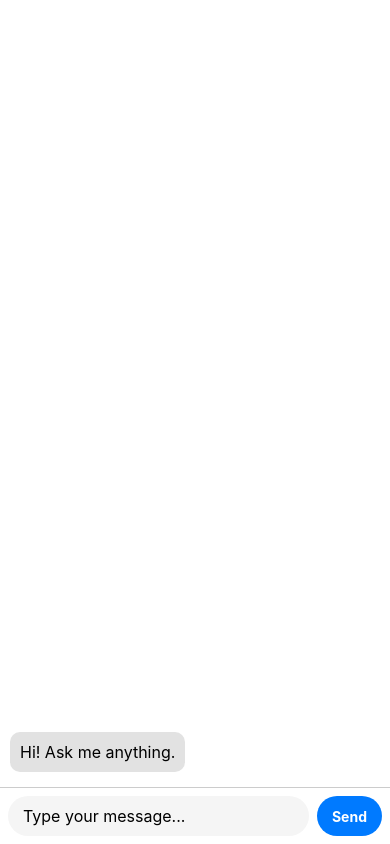
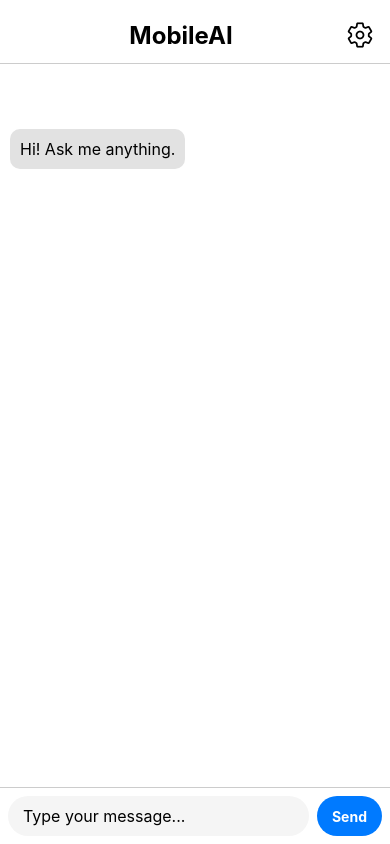
Before and after one commit to Comicalist/AIMobileBot, a React Native app: screen / in a window 390 px wide. Built offline with nearby package versions, Linux system fonts and the light colour scheme.

Commit message:
Large enhancements to the MobileAI Application with base to start creating options

```diff
--- a/App.js
+++ b/App.js
@@ -1,4 +1,4 @@
-import React, { useState } from 'react';
+import React, { useState, useRef } from 'react';
 import {
   View,
   Text,
@@ -11,12 +11,16 @@ import {
   SafeAreaView,
   StatusBar,
 } from 'react-native';
+import { OPENAI_API_KEY } from '@env';
+import { Ionicons } from '@expo/vector-icons';
 
 export default function App() {
   const [messages, setMessages] = useState([
     { id: '1', sender: 'bot', text: 'Hi! Ask me anything.' },
   ]);
   const [input, setInput] = useState('');
+  const flatListRef = useRef(null);
+
 
   const sendMessage = async () => {
     if (!input.trim()) return;
@@ -26,11 +30,10 @@ export default function App() {
     setInput('');
 
     try {
-      const apiKey = 'key-works,just-dont-have-money-to-waste-all-the-time,tried-secure-method,kept-breaking-app';
       const response = await fetch('https://api.openai.com/v1/chat/completions', {
         method: 'POST',
         headers: {
-          Authorization: `Bearer ${apiKey}`,
+          Authorization: `Bearer ${OPENAI_API_KEY}`,
           'Content-Type': 'application/json',
         },
         body: JSON.stringify({
@@ -56,6 +59,7 @@ export default function App() {
     }
   };
 
+
   const renderItem = ({ item }) => (
     <View style={[styles.message, item.sender === 'user' ? styles.user : styles.bot]}>
       <Text style={styles.messageText}>{item.text}</Text>
@@ -69,12 +73,21 @@ export default function App() {
         behavior={Platform.OS === 'ios' ? 'padding' : undefined}
         keyboardVerticalOffset={Platform.OS === 'ios' ? 100 : 80}
       >
+      <View style={[styles.header, { paddingTop: 20 }]}>
+        <Text style={styles.headerTitle}>MobileAI</Text>
+        <TouchableOpacity onPress={() => console.log('Settings pressed')}>
+          <Ionicons name="settings-outline" size={28} color="black" />
+        </TouchableOpacity>
+      </View>
+
         <FlatList
+          ref={flatListRef}
           data={messages}
           keyExtractor={item => item.id}
           renderItem={renderItem}
-          contentContainerStyle={styles.chat}
-          inverted
+          contentContainerStyle={[styles.chat, { paddingTop: 60 }]}
+          onContentSizeChange={() => flatListRef.current?.scrollToEnd({ animated: true })}
+          onLayout={() => flatListRef.current?.scrollToEnd({ animated: true })}
         />
 
         <View style={styles.inputContainer}>
@@ -142,4 +155,25 @@ const styles = StyleSheet.create({
     color: 'white',
     fontWeight: 'bold',
   },
+  header: {
+    flexDirection: 'row',
+    alignItems: 'center',
+    justifyContent: 'space-between',
+    paddingHorizontal: 16,
+    paddingVertical: 12,
+    borderBottomWidth: 1,
+    borderColor: '#ccc',
+    backgroundColor: '#fff',
+  },
+  headerTitle: {
+    fontSize: 24,
+    fontWeight: 'bold',
+    textAlign: 'center',
+    flex: 1,
+  },
+  headerSpacer: {
+    width: 28,
+  },
+
+
 });
--- /dev/null
+++ b/babel.config.js
@@ -0,0 +1,17 @@
+module.exports = function(api) {
+  api.cache(true);
+  return {
+    presets: ['babel-preset-expo'],
+    plugins: [
+      ['module:react-native-dotenv', {
+        moduleName: '@env',
+        path: '.env',
+        blocklist: null,
+        allowlist: null,
+        safe: false,
+        allowUndefined: true,
+        verbose: false
+      }]
+    ]
+  };
+};
--- a/package.json
+++ b/package.json
@@ -16,10 +16,12 @@
     "react-native": "0.76.9",
     "react-native-dotenv": "^3.4.11",
     "react-native-linear-gradient": "^2.8.3",
-    "react-native-reanimated": "~3.16.1"
+    "react-native-reanimated": "~3.16.1",
+    "react-native-vector-icons": "^10.2.0"
   },
   "devDependencies": {
-    "@babel/core": "^7.20.0"
+    "@babel/core": "^7.20.0",
+    "@react-native-community/cli": "latest"
   },
   "private": true
 }
```
Also changed, not shown: 1 other file (tests, documents, lock files or other folders).
